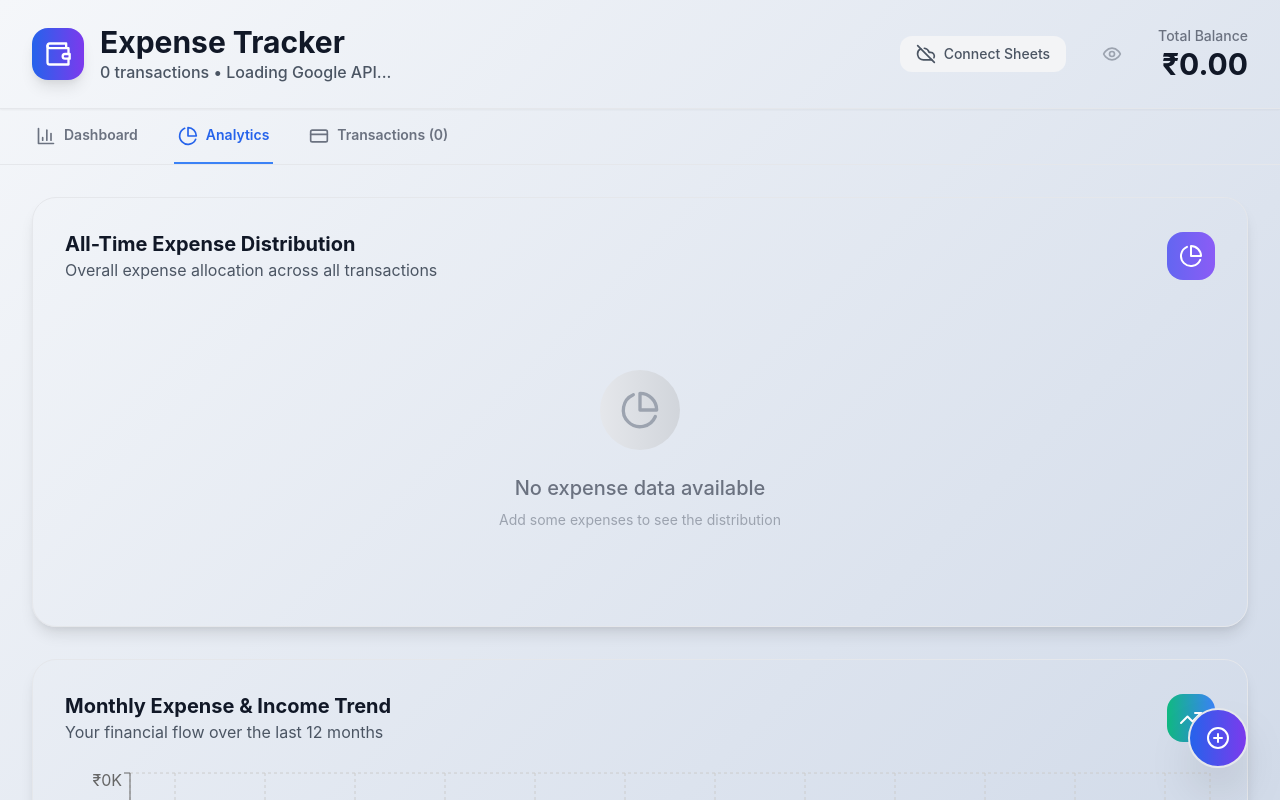
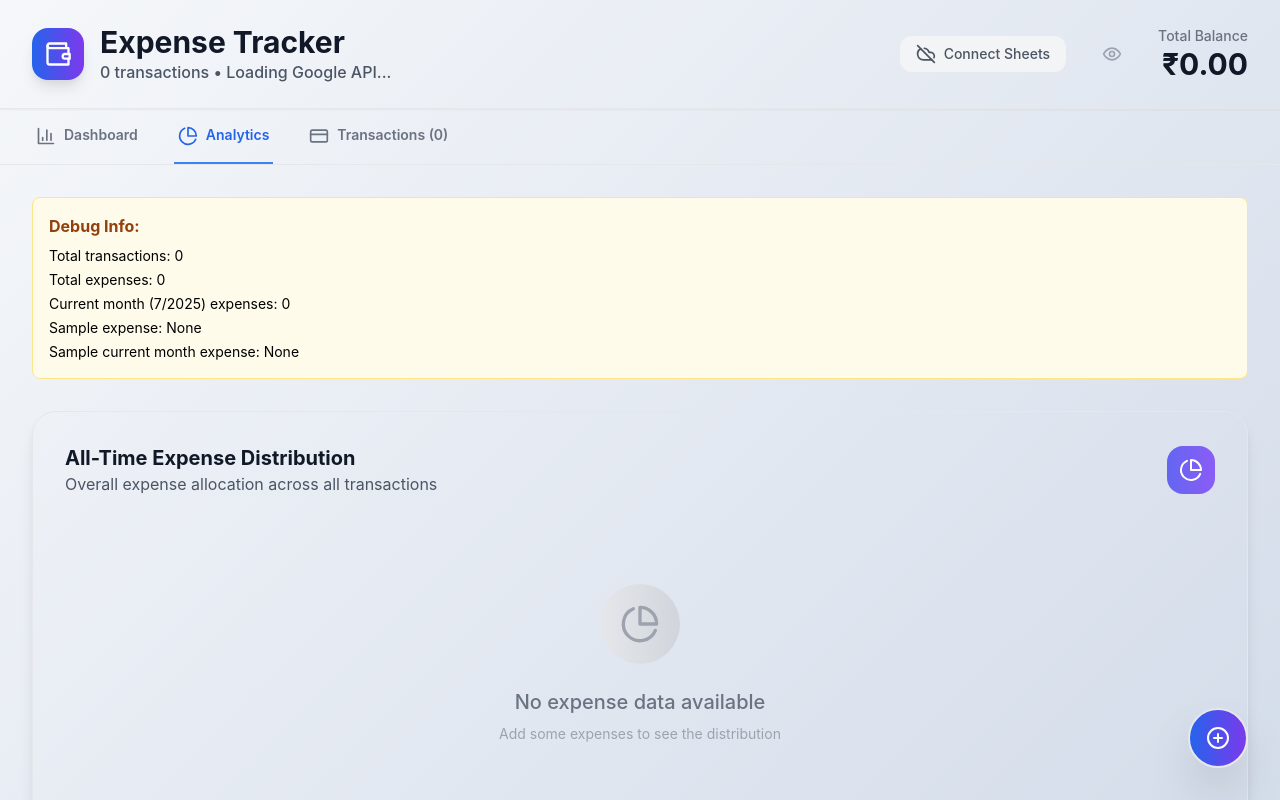
Before and after one commit to Hspatel1312/my-expense-tracker, a React (Create React App) app: page / in a window 1280 px wide. Both pictures are taken after a click on the button "Analytics". Shown: the top 800 px of the page. Built offline with nearby package versions, Linux system fonts and the light colour scheme; the HTML template or start-up script is replaced by a standard one.

Commit message:
Update AnalyticsView.jsx

```diff
--- a/src/components/AnalyticsView.jsx
+++ b/src/components/AnalyticsView.jsx
@@ -19,6 +19,31 @@ import { parseCategory } from '../utils/helpers';
 
 const AnalyticsView = ({ expenseTracker }) => {
   const { transactions = [], currentMonthExpenses = 0 } = expenseTracker || {};
+
+  // Debug component to check transaction data
+  const DebugInfo = ({ transactions }) => {
+    const currentMonth = new Date().getMonth();
+    const currentYear = new Date().getFullYear();
+
+    const expenses = transactions?.filter(t => t.type === 'Expense') || [];
+    const currentMonthExpenses = expenses.filter(t => {
+      const date = new Date(t.date);
+      return date.getMonth() === currentMonth && date.getFullYear() === currentYear;
+    });
+
+    return (
+      <div className="bg-yellow-50 border border-yellow-200 p-4 rounded-lg mb-4">
+        <h4 className="font-bold text-yellow-800 mb-2">Debug Info:</h4>
+        <div className="text-sm space-y-1">
+          <p>Total transactions: {transactions?.length || 0}</p>
+          <p>Total expenses: {expenses.length}</p>
+          <p>Current month ({currentMonth + 1}/{currentYear}) expenses: {currentMonthExpenses.length}</p>
+          <p>Sample expense: {expenses[0] ? JSON.stringify(expenses[0]) : 'None'}</p>
+          <p>Sample current month expense: {currentMonthExpenses[0] ? JSON.stringify(currentMonthExpenses[0]) : 'None'}</p>
+        </div>
+      </div>
+    );
+  };
 
   // Category-wise expense distribution (current month)
   const pieChartData = useMemo(() => {
@@ -140,6 +165,9 @@ const AnalyticsView = ({ expenseTracker }) => {
 
   return (
     <div className="space-y-8">
+      {/* Debug Info - Remove this after fixing */}
+      <DebugInfo transactions={transactions} />
+
       {/* Current Month Expense Distribution */}
       <div className="bg-white/80 backdrop-blur-xl rounded-3xl shadow-lg p-8 border border-white/50">
         <div className="flex items-center justify-between mb-6">
```
